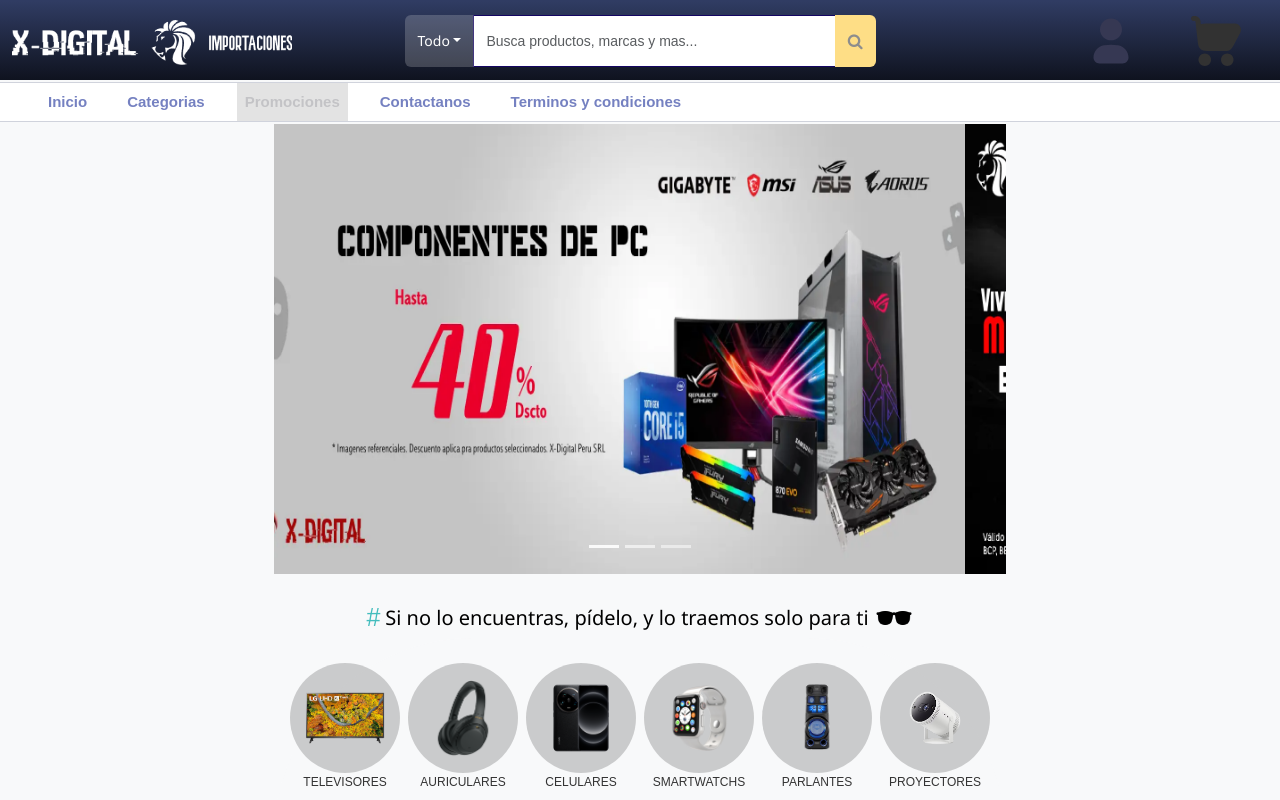
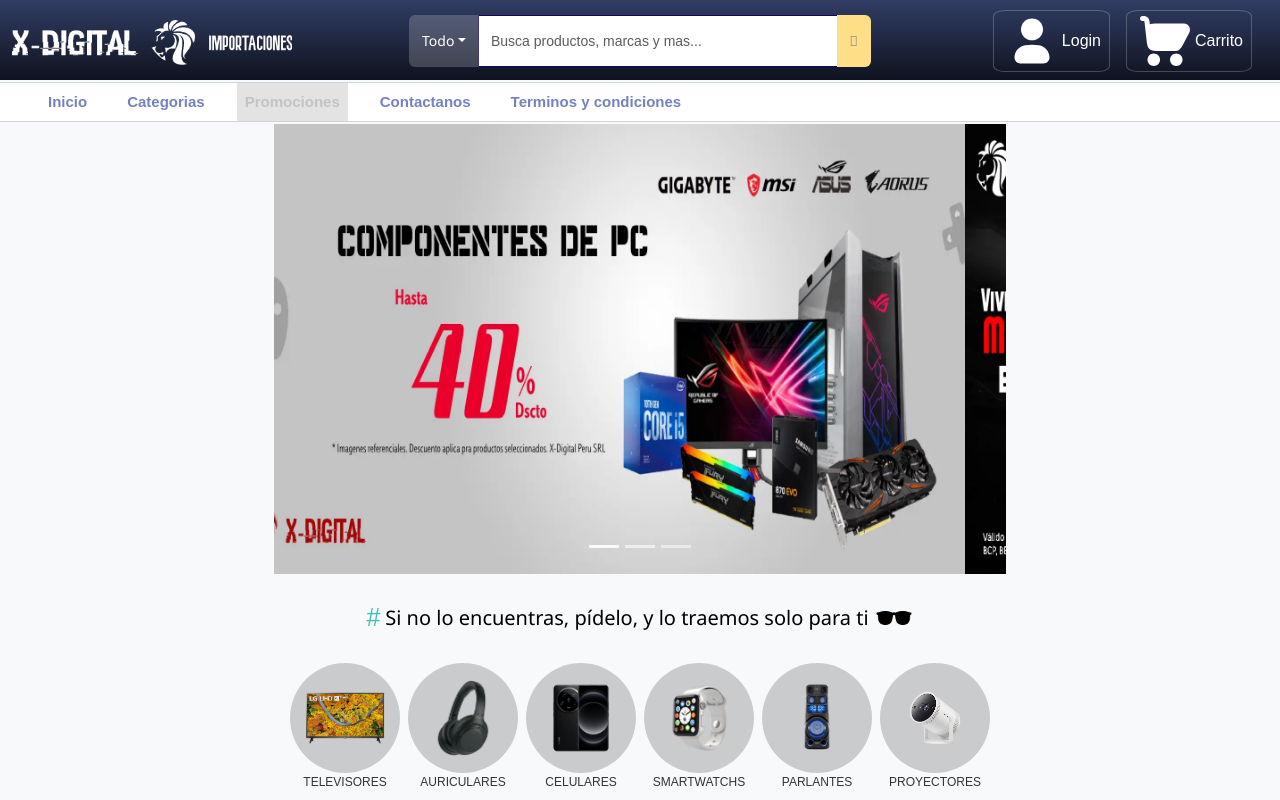
Before and after one commit to luisfernandoquiliche1/ProyectoFinalDEW2, an Angular app in the folder FrontEnd/: page /inicio in a window 1280 px wide. Shown: the top 800 px of the page. Built offline with nearby package versions, Linux system fonts and the light colour scheme; no server answers.

Commit message:
Se corrije navegacion, se actualiza el inicio y se agrega estilos para el carrito y el login

```diff
--- a/FrontEnd/public/assets/css/style.css
+++ b/FrontEnd/public/assets/css/style.css
@@ -1,67 +1,4 @@
-.navPrincipal {
-    background: linear-gradient(to bottom, #303C63, #000000af);
-    border-top: 1px solid #303C63;
-}
 
-.btn-custom-filtro {
-    font-weight: normal;
-    color: white;
-    background-color: #e5e5e537;
-    border-color: none;
-    font-family: 'Segoe UI', sans-serif;
-    font-size: 14px;
-}
-
-.btn-custom-filtro:hover {
-    background-color: #bcbcbc8d
-}
-
-.btn-custom-filtro:active {
-    background-color: #bcbcbc8d;
-
-}
-
-.btn-custom-filtro:focus{
-    background-color: #bcbcbc8d;
-    color: white;
-    border-color: rgb(233, 233, 233);
-    border-width:1px
-}
-
-.btn-custom-busqueda {
-    font-weight: normal;
-    color: rgb(141, 141, 141);
-    background-color: #fede86;
-    border-color: none;
-    font-family: 'Segoe UI', sans-serif;
-    font-size: 14px;
-}
-
-.btn-custom-busqueda:hover {
-    background-color: #fede86c7
-}
-
-.btn-custom-busqueda:active {
-    background-color: #fede86c7
-
-}
-
-.btn-custom-busqueda:focus{
-    background-color: #fede86c7;
-    color: white;
-    border-color: rgb(233, 233, 233);
-    border-width:1px
-}
-
-.custom-item-li {
-    font-size: 12px;
-    transition: background-color 0.1s ease;
-}
-
-
-.custom-item-li:hover {
-    background-color: #001eff16;
-}
 
 /* Ajusta el ancho del carrusel */
 .carousel {
--- a/FrontEnd/src/app/app.component.css
+++ b/FrontEnd/src/app/app.component.css
@@ -0,0 +1,91 @@
+.navPrincipal {
+    background: linear-gradient(to bottom, #303C63, #000000af);
+    border-top: 1px solid #303C63;
+    display: flex;
+    justify-content: center;
+    align-items: center;
+}
+
+.btn-custom-filtro {
+    font-weight: normal;
+    color: white;
+    background-color: #e5e5e537;
+    border-color: none;
+    font-family: 'Segoe UI', sans-serif;
+    font-size: 14px;
+}
+
+.btn-custom-filtro:hover {
+    background-color: #bcbcbc8d
+}
+
+.btn-custom-filtro:active {
+    background-color: #bcbcbc8d;
+
+}
+
+.btn-custom-filtro:focus{
+    background-color: #bcbcbc8d;
+    color: white;
+    border-color: rgb(233, 233, 233);
+    border-width:1px
+}
+
+.btn-custom-busqueda {
+    font-weight: normal;
+    color: rgb(141, 141, 141);
+    background-color: #fede86;
+    border-color: none;
+    font-family: 'Segoe UI', sans-serif;
+    font-size: 14px;
+}
+
+.btn-custom-busqueda:hover {
+    background-color: #fede86c7
+}
+
+.btn-custom-busqueda:active {
+    background-color: #fede86c7
+
+}
+
+.btn-custom-busqueda:focus{
+    background-color: #fede86c7;
+    color: white;
+    border-color: rgb(233, 233, 233);
+    border-width:1px
+}
+
+.custom-item-li {
+    font-size: 12px;
+    transition: background-color 0.1s ease;
+}
+
+
+.custom-item-li:hover {
+    background-color: #001eff16;
+}
+
+.botonesNav{
+    display: inline-flex;
+    align-items: end;
+    justify-content: end;
+}
+
+.botonesNav div{
+    padding-right: 1rem;
+
+}
+
+.botonesNav div a{
+    text-decoration: none;
+    color: white;
+    border-radius: 10%;
+    border: 1px solid rgba(255, 255, 255, 0.218);
+    display: inline-block;
+    padding-right: 0.5rem;
+    padding-left: 0.5rem;
+    display: flex;
+    justify-content: center;
+    align-items: center;
+}
--- a/FrontEnd/src/app/app.component.html
+++ b/FrontEnd/src/app/app.component.html
@@ -1,11 +1,14 @@
-<nav class="navbar fixed-top navPrincipal" style="background-color: #303C63; height: 80px; z-index: 1000;">
+<nav class="fixed-top navPrincipal" style="background-color: #303C63; height: 80px; z-index: 1000;">
   <div class="container-fluid" >
+    <div class="row align-items-center">
       <div class="col-3">
         <a class="navbar-brand" href="#">
           <img src="assets/img/Logo-Xdigital-Full.png" alt="Logo" width="280" height="45" class="d-inline-block align-text-top">
         </a>
       </div>
-    <div class="col-6 d-flex justify-content-center align-items-center">
+
+      <div class="col-6">
+        <div class="d-flex align-items-center justify-content-center">
           <form class="w-75">
             <div class="input-group">
               <button class="btn btn-custom-filtro dropdown-toggle" type="button" data-bs-toggle="dropdown" aria-expanded="false">Todo</button>
@@ -22,22 +25,30 @@
             </div>
           </form>
         </div>
-    <div class="col-1">
       </div>
-    <div class="col-1 d-flex justify-content-center align-items-left">
+
+      <div class="botonesNav col-3">
+        <div class="justify-content-center align-items-left ">
           <a routerLink="login">
             <svg class="svg-icono" xmlns="http://www.w3.org/2000/svg" viewBox="0 0 24 24">
-            <path d="M12 3C9.56586 3 7.59259 4.95716 7.59259 7.37143C7.59259 9.7857 9.56586 11.7429 12 11.7429C14.4341 11.7429 16.4074 9.7857 16.4074 7.37143C16.4074 4.95716 14.4341 3 12 3Z" fill="#363853"/>
-            <path d="M14.601 13.6877C12.8779 13.4149 11.1221 13.4149 9.39904 13.6877L9.21435 13.7169C6.78647 14.1012 5 16.1783 5 18.6168C5 19.933 6.07576 21 7.40278 21H16.5972C17.9242 21 19 19.933 19 18.6168C19 16.1783 17.2135 14.1012 14.7857 13.7169L14.601 13.6877Z" fill="#363853"/>
+                <path d="M12 3C9.56586 3 7.59259 4.95716 7.59259 7.37143C7.59259 9.7857 9.56586 11.7429 12 11.7429C14.4341 11.7429 16.4074 9.7857 16.4074 7.37143C16.4074 4.95716 14.4341 3 12 3Z" fill="#ffffff"/>
+                <path d="M14.601 13.6877C12.8779 13.4149 11.1221 13.4149 9.39904 13.6877L9.21435 13.7169C6.78647 14.1012 5 16.1783 5 18.6168C5 19.933 6.07576 21 7.40278 21H16.5972C17.9242 21 19 19.933 19 18.6168C19 16.1783 17.2135 14.1012 14.7857 13.7169L14.601 13.6877Z" fill="#ffffff"/>
             </svg>
+            Login
           </a>
         </div>
-    <div class="col-1 d-flex justify-content-center align-items-left">
+        <div class="justify-content-center align-items-left">
+          <a href="">
             <svg class="svg-icono" xmlns="http://www.w3.org/2000/svg" viewBox="0 0 24 24">
-        <path d="M4.46785 10.2658C4.47574 10.3372 4.48376 10.4094 4.49187 10.4823L4.61751 11.6131C4.7057 12.4072 4.78218 13.0959 4.91562 13.6455C5.05917 14.2367 5.29582 14.7937 5.78931 15.2354C6.28281 15.6771 6.86251 15.8508 7.46598 15.9281C8.02694 16.0001 8.71985 16 9.51887 16H14.8723C15.4201 16 15.9036 16 16.3073 15.959C16.7448 15.9146 17.1698 15.8162 17.5785 15.5701C17.9872 15.324 18.2731 14.9944 18.5171 14.6286C18.7422 14.291 18.9684 13.8637 19.2246 13.3797L21.7141 8.67734C22.5974 7.00887 21.3879 4.99998 19.5 4.99998L9.39884 4.99998C8.41604 4.99993 7.57525 4.99988 6.90973 5.09287C6.5729 5.13994 6.24284 5.21529 5.93326 5.34375L5.78941 4.04912C5.65979 2.88255 4.67375 2 3.5 2H3C2.44772 2 2 2.44771 2 3C2 3.55228 2.44772 4 3 4H3.5C3.65465 4 3.78456 4.11628 3.80164 4.26998L4.46785 10.2658Z" fill="#323232"/>
-        <path fill-rule="evenodd" clip-rule="evenodd" d="M14 19.5C14 18.1193 15.1193 17 16.5 17C17.8807 17 19 18.1193 19 19.5C19 20.8807 17.8807 22 16.5 22C15.1193 22 14 20.8807 14 19.5Z" fill="#323232"/>
-        <path fill-rule="evenodd" clip-rule="evenodd" d="M5 19.5C5 18.1193 6.11929 17 7.5 17C8.88071 17 10 18.1193 10 19.5C10 20.8807 8.88071 22 7.5 22C6.11929 22 5 20.8807 5 19.5Z" fill="#323232"/>
+              <path d="M4.46785 10.2658C4.47574 10.3372 4.48376 10.4094 4.49187 10.4823L4.61751 11.6131C4.7057 12.4072 4.78218 13.0959 4.91562 13.6455C5.05917 14.2367 5.29582 14.7937 5.78931 15.2354C6.28281 15.6771 6.86251 15.8508 7.46598 15.9281C8.02694 16.0001 8.71985 16 9.51887 16H14.8723C15.4201 16 15.9036 16 16.3073 15.959C16.7448 15.9146 17.1698 15.8162 17.5785 15.5701C17.9872 15.324 18.2731 14.9944 18.5171 14.6286C18.7422 14.291 18.9684 13.8637 19.2246 13.3797L21.7141 8.67734C22.5974 7.00887 21.3879 4.99998 19.5 4.99998L9.39884 4.99998C8.41604 4.99993 7.57525 4.99988 6.90973 5.09287C6.5729 5.13994 6.24284 5.21529 5.93326 5.34375L5.78941 4.04912C5.65979 2.88255 4.67375 2 3.5 2H3C2.44772 2 2 2.44771 2 3C2 3.55228 2.44772 4 3 4H3.5C3.65465 4 3.78456 4.11628 3.80164 4.26998L4.46785 10.2658Z" fill="#ffffff"/>
+              <path fill-rule="evenodd" clip-rule="evenodd" d="M14 19.5C14 18.1193 15.1193 17 16.5 17C17.8807 17 19 18.1193 19 19.5C19 20.8807 17.8807 22 16.5 22C15.1193 22 14 20.8807 14 19.5Z" fill="#ffffff"/>
+              <path fill-rule="evenodd" clip-rule="evenodd" d="M5 19.5C5 18.1193 6.11929 17 7.5 17C8.88071 17 10 18.1193 10 19.5C10 20.8807 8.88071 22 7.5 22C6.11929 22 5 20.8807 5 19.5Z" fill="#ffffff"/>
           </svg>
+          Carrito
+        </a>
+        </div>
+      </div>
+
     </div>
   </div>
 </nav>
--- a/FrontEnd/src/app/pages/inicio/inicio.component.css
+++ b/FrontEnd/src/app/pages/inicio/inicio.component.css
@@ -15,11 +15,20 @@
     justify-content: center;
     align-items: center; /* Centra el contenido verticalmente */
     overflow: hidden; /* Evita que el contenido sobresalga */
+    transition: transform 0.3s ease, opacity 0.3s ease; /* Transiciones para la transformación y opacidad */
+}
+
+.fondoProductos:hover{
+    transform: scale(1.05);
 }
 
 .imagen-producto {
     text-align: center; /* Centra el contenido de texto */
     width: 100%; /* Asegura que ocupe el ancho completo */
+}
+
+.imagen-producto img:hover{
+    transform: scale(1.10);
 }
 
 .imagen-producto img{
@@ -28,6 +37,7 @@
     object-fit: contain; /* Asegura que la imagen se ajuste dentro del contenedor sin desbordar */
     display: block;
     margin: 0 auto;
+    transition: transform 0.3s ease, opacity 0.3s ease; /* Transiciones para la transformación y opacidad */
 }
 
 .imagen-producto a{
@@ -51,6 +61,11 @@
 .tituloProducto{
     font-weight:bold;
     color: rgb(52, 76, 115);
+    transition: transform 0.3s ease, opacity 0.3s ease; /* Transiciones para la transformación y opacidad */
+}
+
+.tituloProducto:hover{
+    color: rgb(64, 168, 140);
 }
 
 .MarcaProducto{
--- a/FrontEnd/src/app/pages/inicio/inicio.component.html
+++ b/FrontEnd/src/app/pages/inicio/inicio.component.html
@@ -93,15 +93,10 @@
         <div class="container">
             <!-- Seccion de filtros -->
             <div class="row">
-                <div class="col-4">
-                    <section>
-                        Lorem ipsum dolor sit amet, consectetur adipisicing elit. Eius perspiciatis cum quasi hic illum, laborum delectus voluptates voluptatem officiis eos quo sunt. Quia assumenda voluptates laudantium dolorum delectus dignissimos harum.
-                    </section>
-                </div>
-                <div class="col-8">
+                <div class="col-12">
                     <div class="row">
                         <!-- Lista de productos -->
-                        <div *ngFor="let p of paginatedProducts" class="col-3 p-2 fondoCol">
+                        <div *ngFor="let p of paginatedProducts" class="col-2 p-2 fondoCol">
                             <div class="fondoProductos">
                                 <div class="imagen-producto pt-3">
                                     <a href="">
--- a/FrontEnd/src/app/pages/inicio/inicio.component.ts
+++ b/FrontEnd/src/app/pages/inicio/inicio.component.ts
@@ -19,7 +19,7 @@ export class InicioComponent {
     //variables con estructuras sin definir
     products: any[] = []
     images: any[] = []
-    pageSize = 12;
+    pageSize = 18;
     currentPage = 1;
 
   //metodo que usaremos para obtener productos
```
Lines whose indentation alone changed are shown as unchanged.
